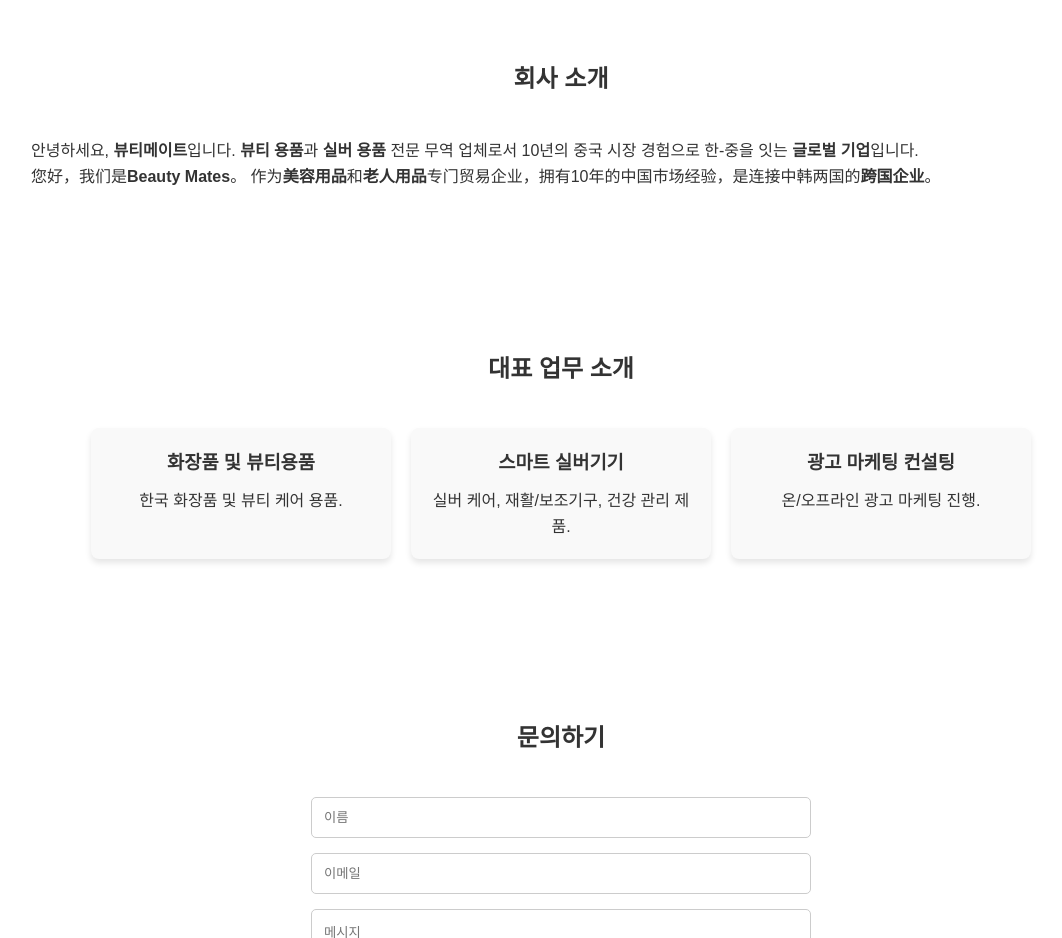
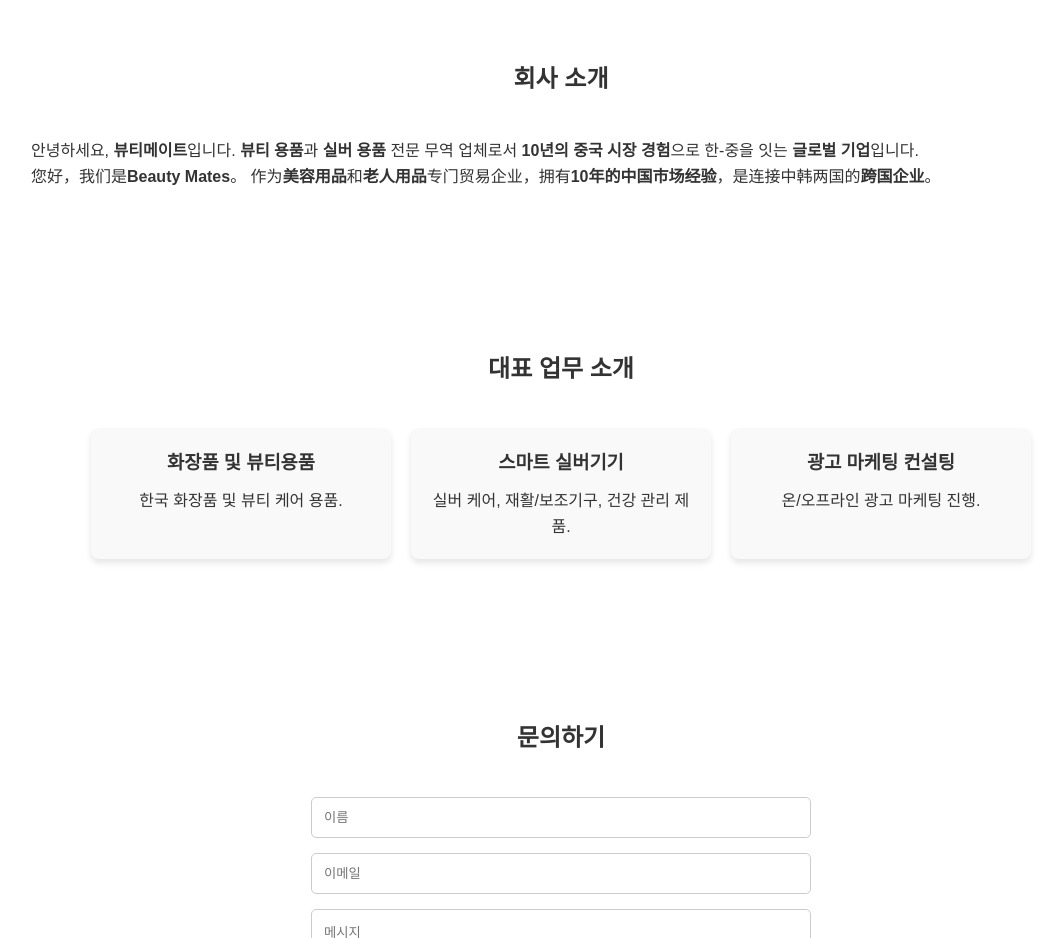
Before and after one commit to Monte-Christo-Edmon-Dantes/my-landing-page, a plain HTML site: page index.html in a window 1280 px wide. Shown: the part 820-1758 px from the top of the page, without its empty margins (79-1141 px from the left). Drawn offline with Linux system fonts and the light colour scheme.

Commit message:
Update index.html

```diff
--- a/index.html
+++ b/index.html
@@ -32,8 +32,8 @@
   <!-- 소개 -->
   <section id="about">
     <h2>회사 소개</h2>
-    <p>안녕하세요, <b>뷰티메이트</b>입니다. <b>뷰티 용품</b>과 <b>실버 용품</b> 전문 무역 업체로서 10년의 중국 시장 경험으로 한-중을 잇는 <b>글로벌 기업</b>입니다.</p>
-    <p>您好，我们是<b>Beauty Mates</b>。 作为<b>美容用品</b>和<b>老人用品</b>专门贸易企业，拥有10年的中国市场经验，是连接中韩两国的<b>跨国企业</b>。</p>
+    <p>안녕하세요, <b>뷰티메이트</b>입니다. <b>뷰티 용품</b>과 <b>실버 용품</b> 전문 무역 업체로서 <b>10년의 중국 시장 경험</b>으로 한-중을 잇는 <b>글로벌 기업</b>입니다.</p>
+    <p>您好，我们是<b>Beauty Mates</b>。 作为<b>美容用品</b>和<b>老人用品</b>专门贸易企业，拥有<b>10年的中国市场经验</b>，是连接中韩两国的<b>跨国企业</b>。</p>
   </section>
 
   <!-- 서비스 -->
```
